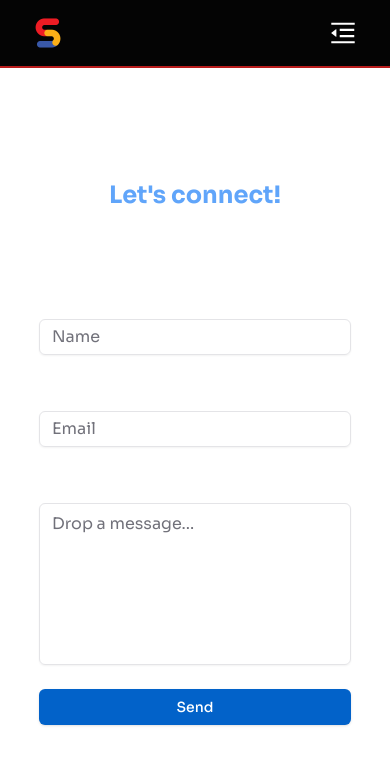
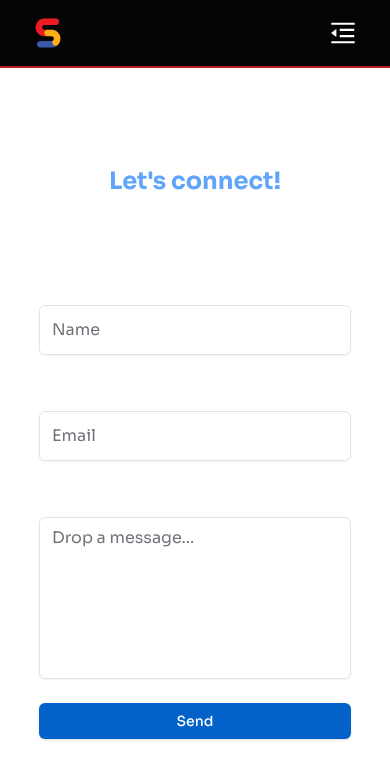
Before and after one commit to sarkhailstorm/personal-portfolio, a Next.js app: page /contact in a window 390 px wide. Shown: the top 778 px of the page. Built offline with nearby package versions, Linux system fonts and the light colour scheme.

Commit message:
Add padding to input fields (for smaller screens).

```diff
--- a/src/app/contact/page.tsx
+++ b/src/app/contact/page.tsx
@@ -113,7 +113,7 @@ const ContactPage = () => {
               Name
             </Label>
             <Input
-              className="lg:py-5 lg:border-2 focus:border-[#007bff] focus-visible:ring-0"
+              className="lg:py-5 lg:border-2 py-6 focus:border-[#007bff] focus-visible:ring-0"
               required
               type="text"
               id="name"
@@ -128,7 +128,7 @@ const ContactPage = () => {
               Email
             </Label>
             <Input
-              className="lg:py-5 lg:border-2 focus:border-[#007bff] focus-visible:ring-0"
+              className="lg:py-5 lg:border-2 py-6 focus:border-[#007bff] focus-visible:ring-0"
               required
               type="email"
               id="email"
```
